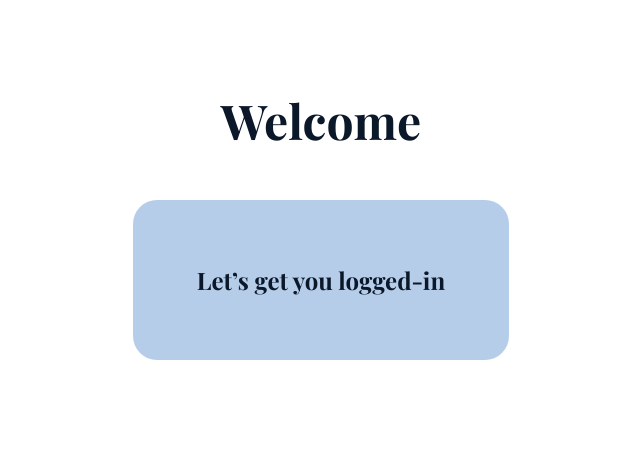
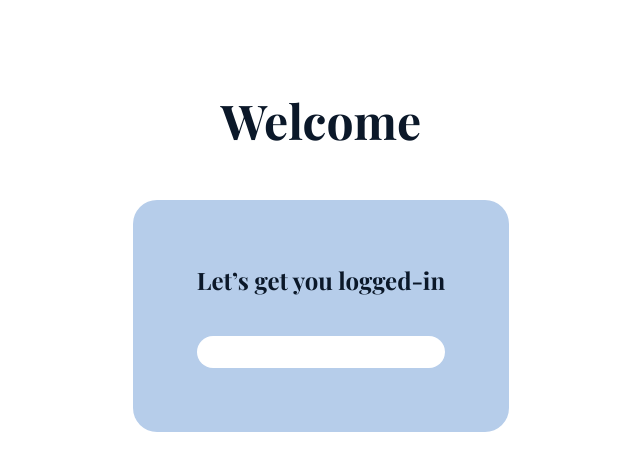
Before and after one commit to RyotaMitaraiWeb/courses-app, an Angular app in the folder frontend/: page /login in a window 1280 px wide. Shown: the top 470 px of the page, without its empty margins (319-959 px from the left). Built offline with nearby package versions, Linux system fonts and the light colour scheme; a web font is replaced by a local one.

Commit message:
make a partially functional form field

```diff
--- a/frontend/src/app/core/auth/login-page/login-page.component.html
+++ b/frontend/src/app/core/auth/login-page/login-page.component.html
@@ -2,5 +2,8 @@
   <app-page-title>Welcome</app-page-title>
   <section class="mx-auto rounded-3xl bg-app-blue-200 flex flex-col gap-y-10 p-16">
     <h2 class="font-playfair-display font-bold text-2xl text-center text-app-blue-600">Let’s get you logged-in</h2>
+    <app-form-field variant="fill">
+      <input appInput />
+    </app-form-field>
   </section>
 </main>
--- a/frontend/src/app/core/auth/login-page/login-page.component.ts
+++ b/frontend/src/app/core/auth/login-page/login-page.component.ts
@@ -1,9 +1,11 @@
 import { ChangeDetectionStrategy, Component } from '@angular/core';
 import { PageTitleComponent } from '../../../shared/typography/page-title/page-title.component';
+import { FormFieldComponent } from '../../../shared/forms/app-form-field/form-field.component';
+import { Input } from '../../../shared/forms/input';
 
 @Component({
   selector: 'app-login-page',
-  imports: [PageTitleComponent],
+  imports: [PageTitleComponent, FormFieldComponent, Input],
   templateUrl: './login-page.component.html',
   styleUrl: './login-page.component.scss',
   changeDetection: ChangeDetectionStrategy.OnPush,
--- /dev/null
+++ b/frontend/src/app/shared/forms/app-form-field/form-field.component.html
@@ -0,0 +1,4 @@
+<div tabindex="1" (keypress)="focusTextField()" (click)="focusTextField()"
+  [class]="formFieldWrapperClasses()">
+  <ng-content />
+</div>
--- /dev/null
+++ b/frontend/src/app/shared/forms/app-form-field/form-field.component.scss
@@ -0,0 +1,17 @@
+.form-field-wrapper {
+
+  textarea,
+  input {
+    width: 100%;
+    height: 100%;
+  }
+
+  &.fill {
+    background-color: var(--color-app-white);
+  }
+
+  &.transparent {
+    background-color: transparent;
+  }
+
+}
--- /dev/null
+++ b/frontend/src/app/shared/forms/app-form-field/form-field.component.ts
@@ -0,0 +1,37 @@
+import { ChangeDetectionStrategy, Component, computed, contentChild, input, ViewEncapsulation } from '@angular/core';
+import { Input } from '../input';
+
+@Component({
+  selector: 'app-form-field',
+  imports: [],
+  templateUrl: './form-field.component.html',
+  styleUrl: './form-field.component.scss',
+  changeDetection: ChangeDetectionStrategy.OnPush,
+  encapsulation: ViewEncapsulation.None,
+})
+export class FormFieldComponent {
+  variant = input<formFieldVariant>('fill');
+
+  focusTextField() {
+    const field = this.textField();
+
+    field?.el.nativeElement.focus();
+  }
+
+  textField = contentChild(Input);
+
+  protected readonly formFieldWrapperClasses = computed(() => [
+    this.variant(),
+    'w-full',
+    'form-field-wrapper',
+    'rounded-3xl',
+    'flex',
+    'flex-row',
+    'gap-x-[10px]',
+    'py-2',
+    'px-4',
+    'text-app-blue-500',
+  ]);
+}
+
+type formFieldVariant = 'fill' | 'transparent';
--- /dev/null
+++ b/frontend/src/app/shared/forms/input.ts
@@ -0,0 +1,10 @@
+import { Directive, ElementRef, inject } from '@angular/core';
+
+@Directive({
+  selector: 'textarea[appInput], input[appInput]',
+})
+export class Input {
+
+  public readonly el = inject(ElementRef<HTMLTextAreaElement | HTMLInputElement>);
+
+}
```
Also changed, not shown: 2 other files (tests, documents, lock files or other folders).
